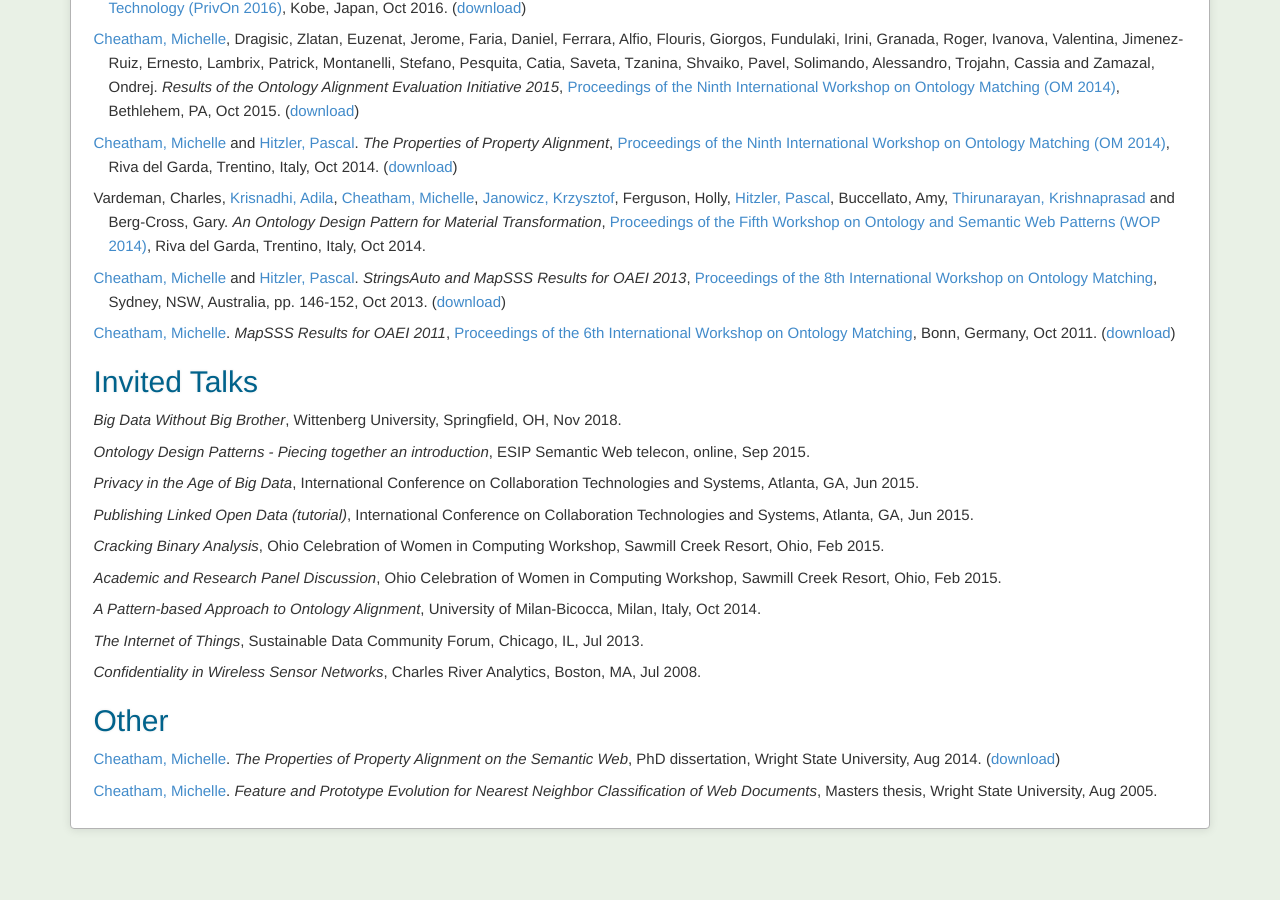
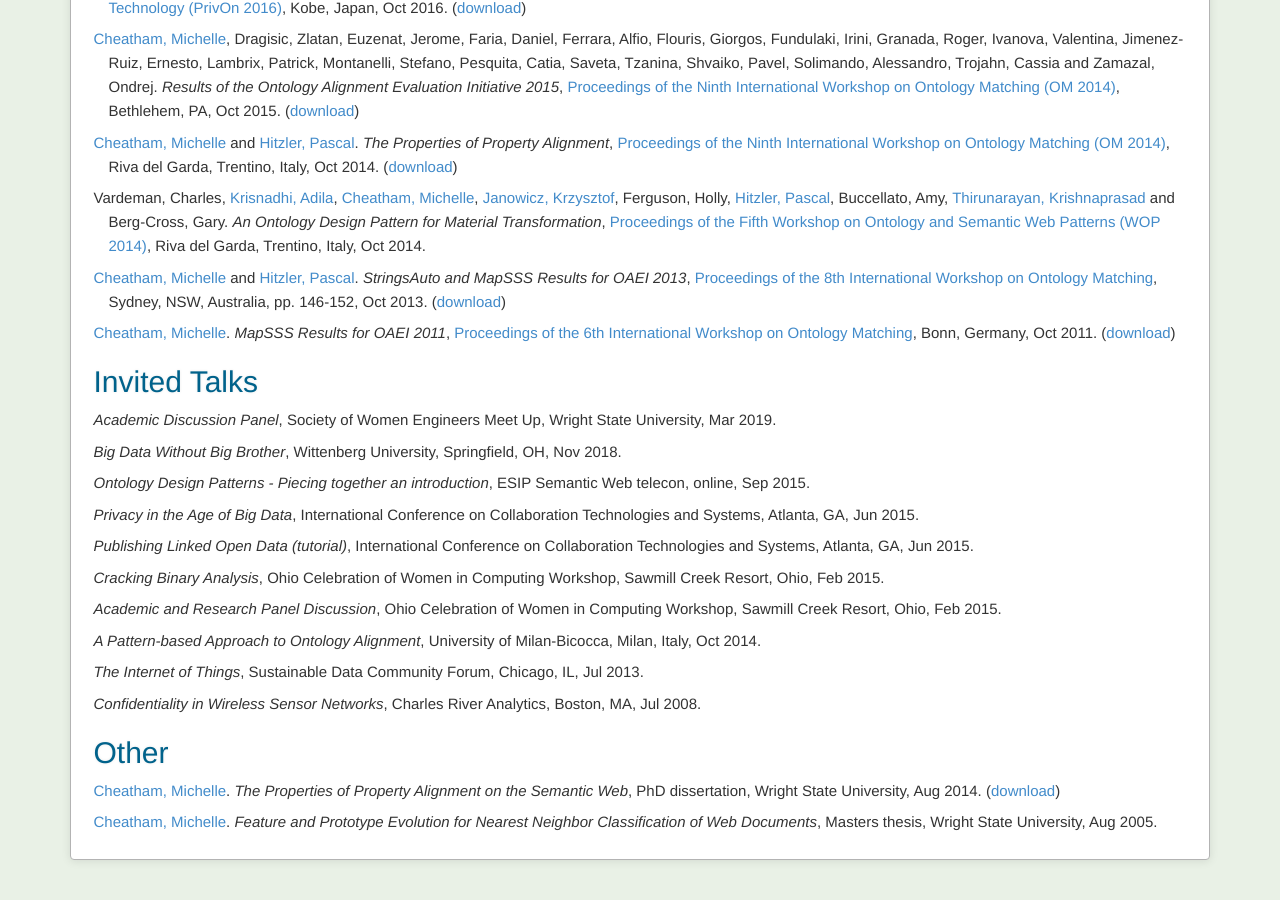
Before and after one commit to mcheatham/mcheatham.github.io, a Jekyll site: the page built from publications.md, in a window 1280 px wide and 900 px high, scrolled down 2000 px. Built offline with Jekyll 4.4.1, drawn with Linux system fonts in a browser that asks for light colours; before the commit the page ends 2869 px from its top, so only the background shows below that.

Commit message:
Added SWE meetup panel discussion

```diff
--- a/_data/papers.yaml
+++ b/_data/papers.yaml
@@ -1,4 +1,11 @@
 # listed in reverse order by date
+- title: Academic Discussion Panel
+  publication: Society of Women Engineers Meet Up
+  location: Wright State University
+  date: 2019-03-29
+  type: talk
+  keywords: mentoring
+
 - title: Big Data Without Big Brother
   publication: Wittenberg University
   location: Springfield, OH
```
